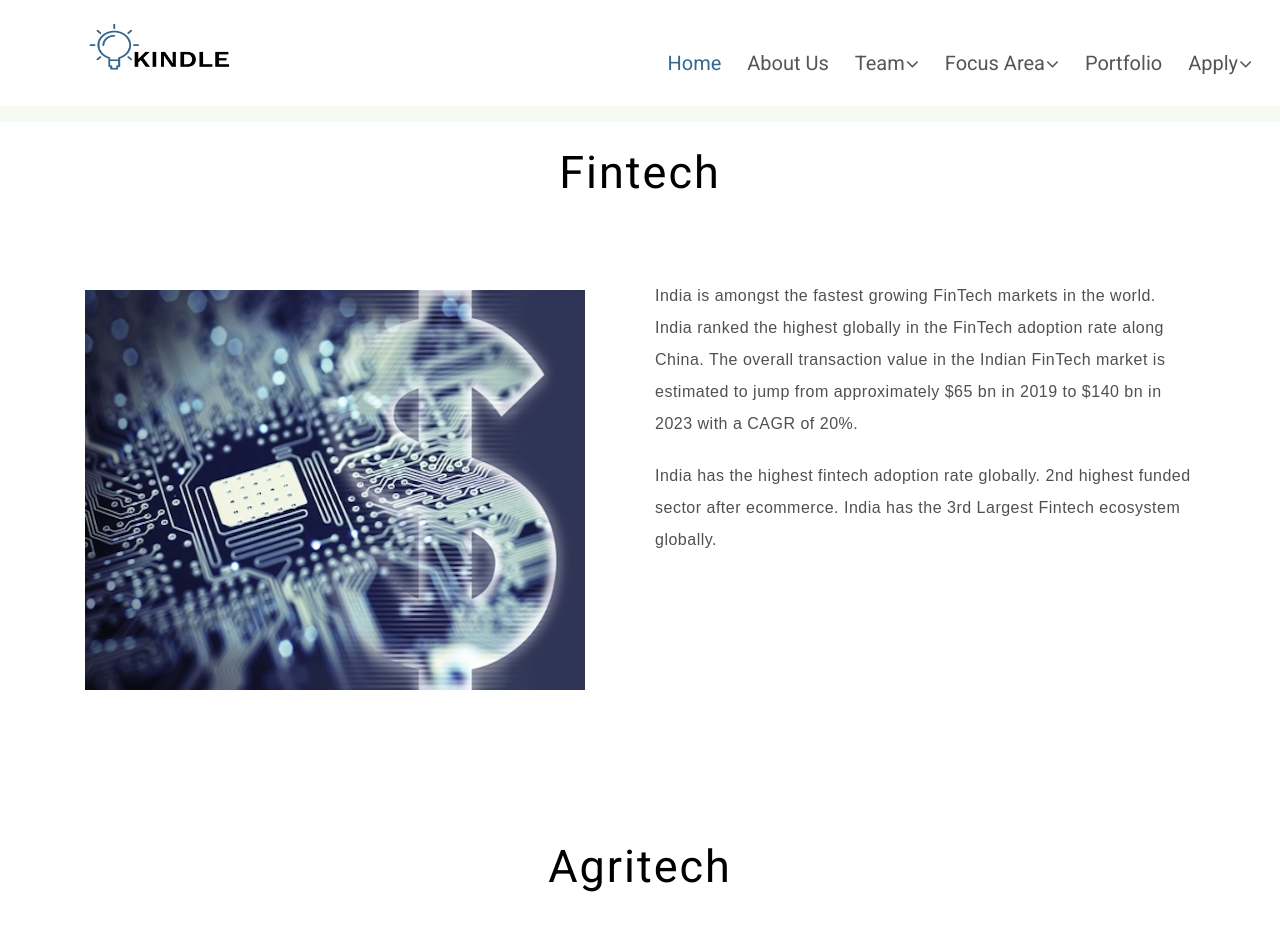
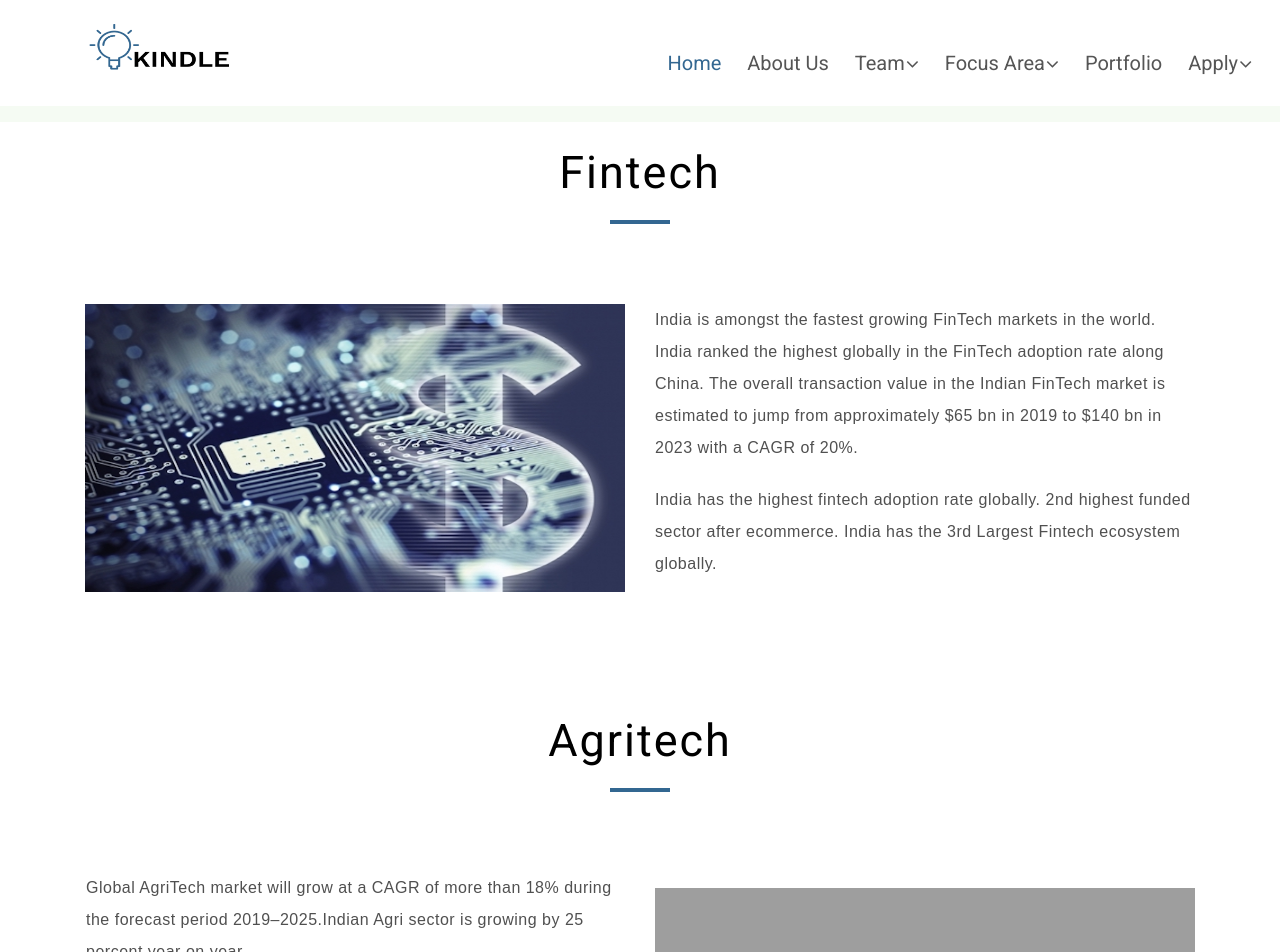
Before and after one commit to agarwalkeshavaa/kindleventures, a PHP site: page /focusarea.html in a window 1280 px wide. Shown: the top 952 px of the page. Run offline with PHP 8.4, Linux system fonts and the light colour scheme; grey boxes are pictures that could not be loaded.

Commit message:
done done done

```diff
--- a/assets/css/style.css
+++ b/assets/css/style.css
@@ -1577,6 +1577,13 @@ width:300px;  }
 {
   margin-left:20%;
 }
+.kns{
+  margin-left:4%;
+
+}
+.photu{
+ margin-left:10%;
+}
 
 }
 .contact-us{
--- a/focusarea.html
+++ b/focusarea.html
@@ -112,6 +112,7 @@
         <div class="section-title text-center">
 
           <h2><b>Fintech</b> </h2>
+          <hr style="width:5%;border:2px solid #336791">
         </div>
       </div>
 
@@ -120,7 +121,7 @@
         <div class="row">
 
 <div class="col-lg-6 justify-content-center ">
-<img src="assets/img/fintech.jpg" alt=" Fintech" style="width:500px; height:400px; margin:10px 30px 0 0;"><!--style="width:400px; height:300px; margin:0px 30px 0 0; "-->
+<img src="assets/img/fintech.jpg" alt=" Fintech" style="width:100%; height:80%;">
 </div>
 <div class="col-lg-6 mont-font">
 
@@ -132,18 +133,19 @@
       </div>
     </div>
     <div id="agritech-focusarea"></div>
-      <div class="container" data-aos="fade-up" style="margin-top:150px;">
+      <div class="container" data-aos="fade-up" style="margin-top:50px;">
 
         <div class="section-title text-center">
 
           <h2><b>Agritech</b> </h2>
+          <hr style="width:5%;border:2px solid #336791">
         </div>
       </div>
 
       <div class="container">
         <div class="row ">
 
-<div class="col-lg-6 pl-3 pt-4 justify-content-center mont-font">
+<div class="col-lg-6 pl-3  justify-content-center mont-font">
           <p class="mont-font">Global AgriTech market will grow at a CAGR of more than 18% during the forecast period 2019–2025.Indian Agri sector is growing by 25 percent year on year.</p>
 
 
@@ -158,9 +160,9 @@
 
         </ul>
 </div>
-<div class="col-lg-6">
+<div class="col-lg-6 pt-3">
 
-<img src="assets/img/agritech.jpg" alt=" Agritech" style="width:500px; height:400px; margin:10px 30px 0 0;">
+<img src="assets/img/agritech.jpg" alt=" Agritech" style="width:100%; height:80%;">
 
 </div>
 
@@ -175,19 +177,20 @@
 
 
     <div id="mlai-focusarea"></div>
-            <div class="container" data-aos="fade-up" style="margin-top:150px;">
+            <div class="container" data-aos="fade-up" style="margin-top:50px;">
 
         <div class="section-title text-center">
 
           <h2><b>ML/AI</b> </h2>
+          <hr style="width:5%;border:2px solid #336791">
         </div>
       </div>
 
 
             <div class="container" style="margin-bottom:150px;">
         <div class="row">
-       <div class="col-lg-6">
-        <img src="assets/img/aiml.jpg" alt=" money image" style="width:500px; height:400px; margin:10px 30px 0 0;">
+       <div class="col-lg-6 pt-5">
+        <img src="assets/img/aiml.jpg" alt=" money image" style="width:100%; height:80%;">
 
 
       </div>
```
Also changed, not shown: ecosystem.html (+4 -89 lines), mentorship.html (+6 -6 lines), portfolio.html (+2 -54 lines).
